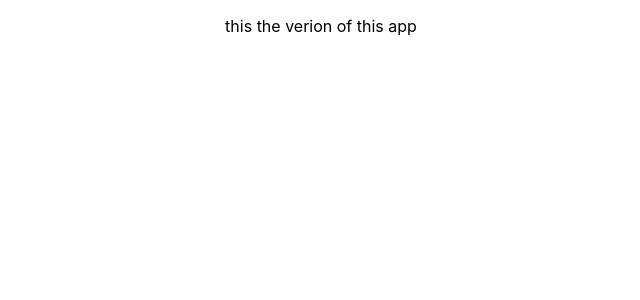
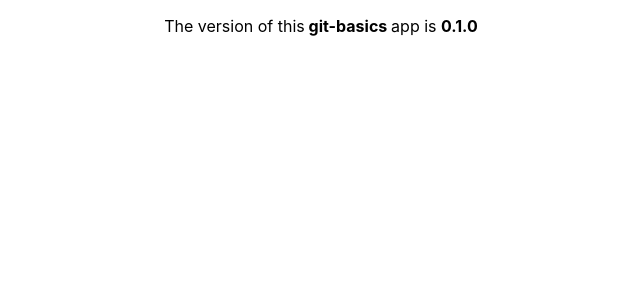
Before and after one commit to Sakthivel-Vadivel/basic-react, a React (Create React App) app in the folder git-basics/: page / in a window 1280 px wide. Shown: the top 300 px of the page, without its empty margins (319-959 px from the left). Built offline with nearby package versions, Linux system fonts and the light colour scheme.

Commit message:
feat:import the version

```diff
--- a/git-basics/package.json
+++ b/git-basics/package.json
@@ -15,7 +15,8 @@
     "start": "react-scripts start",
     "build": "react-scripts build",
     "test": "react-scripts test",
-    "eject": "react-scripts eject"
+    "eject": "react-scripts eject",
+    "release": "standard-version"
   },
   "eslintConfig": {
     "extends": [
--- a/git-basics/src/App.js
+++ b/git-basics/src/App.js
@@ -1,10 +1,13 @@
-import logo from "./logo.svg";
+import version from "../package.json";
 import "./App.css";
 
 function App() {
   return (
     <div className="App">
-      <p>this the verion of this app</p>
+      <p>
+        The version of this<strong> {version.name} </strong>app is{" "}
+        <strong>{version.version}</strong>
+      </p>
     </div>
   );
 }
```
